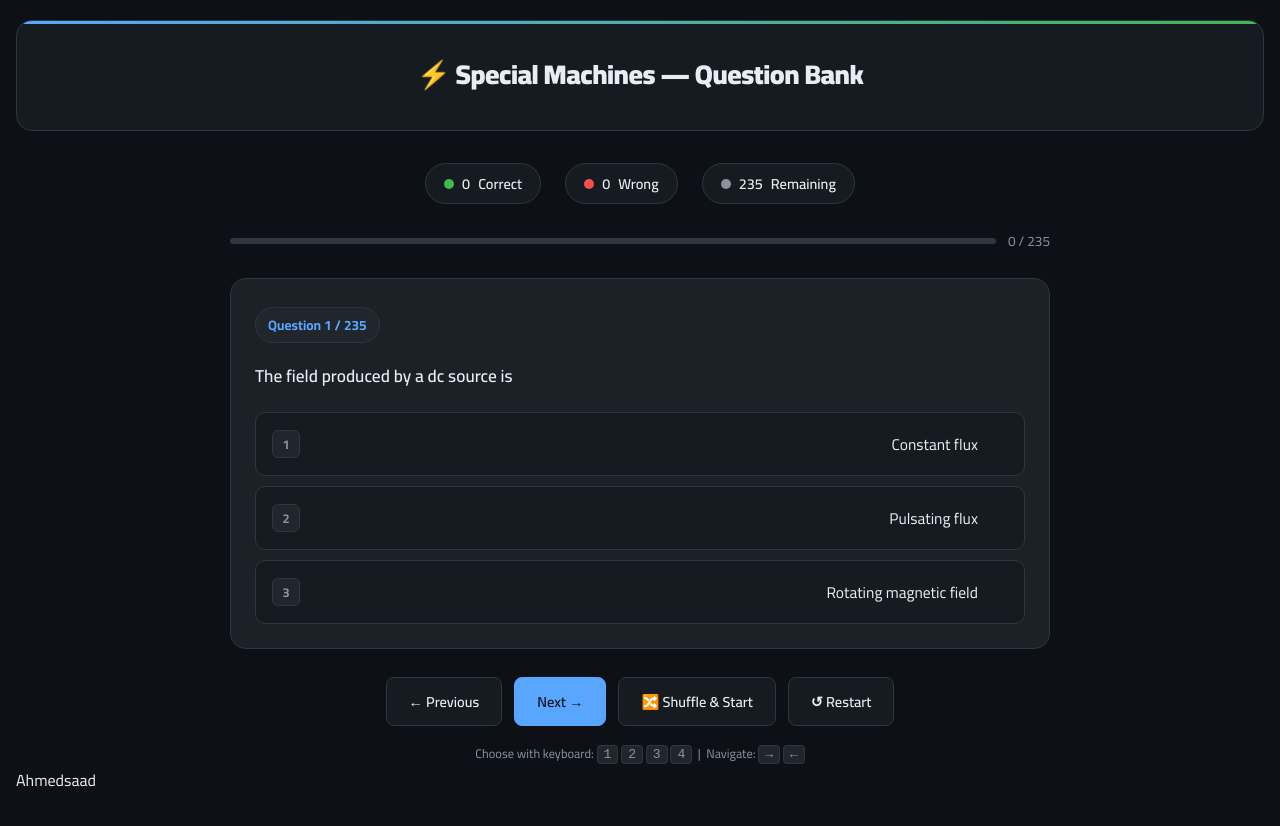
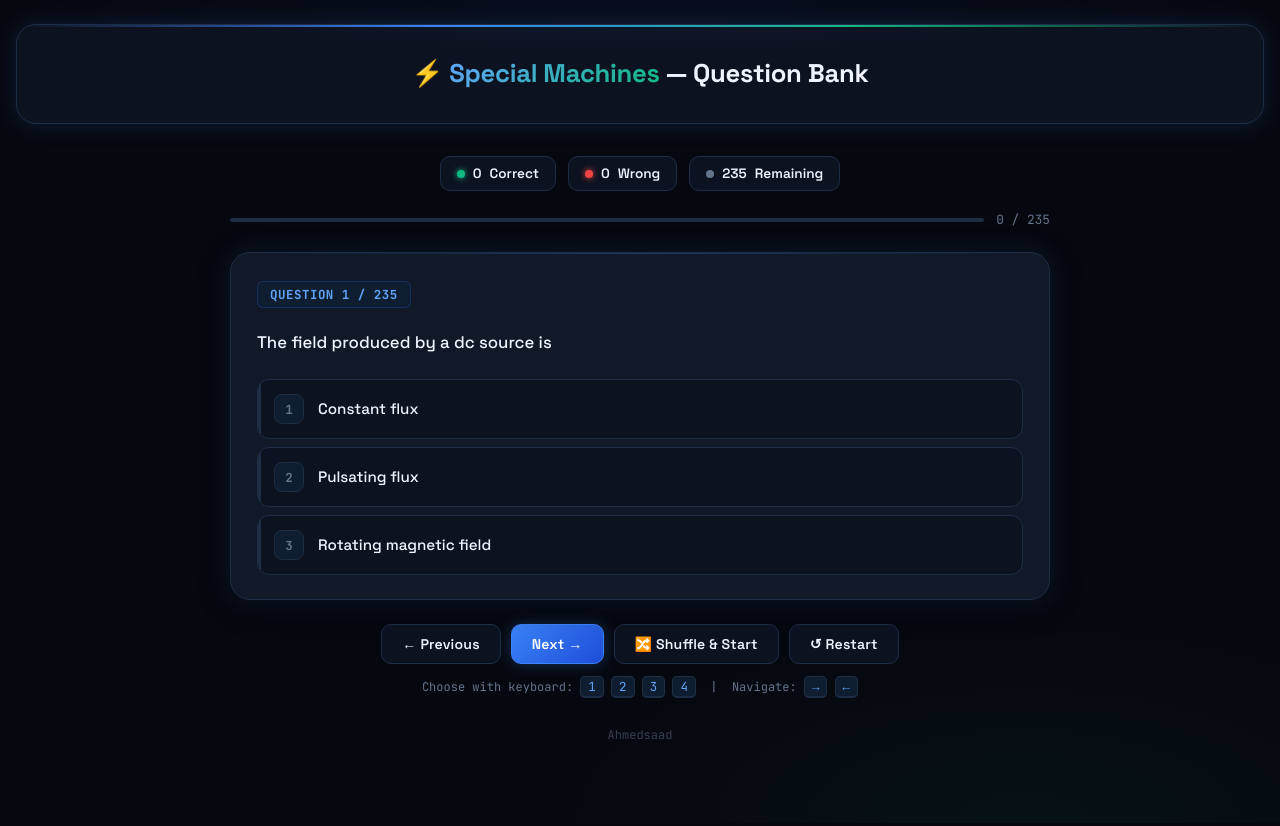
Before and after one commit to Ahmedsaade/special_machine_bank, a plain HTML site: page index.html in a window 1280 px wide. Drawn offline with Linux system fonts and the light colour scheme.

Commit message:
Add files via upload

```diff
--- a/index.html
+++ b/index.html
@@ -4,23 +4,27 @@
 
 <meta name="viewport" content="width=device-width, initial-scale=1.0">
 <title>Special Machines - Question Bank Quiz</title>
-<style>
-  @import url('https://fonts.googleapis.com/css2?family=Cairo:wght@400;600;700;900&display=swap');
+<style>  @import url('https://fonts.googleapis.com/css2?family=Space+Grotesk:wght@400;500;600;700&family=JetBrains+Mono:wght@400;700&display=swap');
 
   :root {
-    --bg: #0d1117;
-    --surface: #161b22;
-    --card: #1c2128;
-    --border: #30363d;
-    --accent: #58a6ff;
-    --accent2: #3fb950;
-    --wrong: #f85149;
-    --text: #e6edf3;
-    --muted: #8b949e;
-    --correct-bg: rgba(63,185,80,0.12);
-    --wrong-bg: rgba(248,81,73,0.12);
-    --hover: #21262d;
-    --number-bg: #21262d;
+    --bg: #06080f;
+    --surface: #0d1220;
+    --card: #111827;
+    --border: #1e2d45;
+    --border-glow: #2563eb44;
+    --accent: #3b82f6;
+    --accent-bright: #60a5fa;
+    --accent2: #10b981;
+    --wrong: #ef4444;
+    --text: #f0f4ff;
+    --muted: #64748b;
+    --correct-bg: rgba(16,185,129,0.08);
+    --wrong-bg: rgba(239,68,68,0.08);
+    --hover: #162032;
+    --number-bg: #0f1d30;
+    --glow: 0 0 24px rgba(59,130,246,0.18);
+    --glow-green: 0 0 20px rgba(16,185,129,0.18);
+    --glow-red: 0 0 20px rgba(239,68,68,0.18);
   }
 
   * { box-sizing: border-box; margin: 0; padding: 0; }
@@ -28,48 +32,65 @@
   body {
     background: var(--bg);
     color: var(--text);
-    font-family: 'Cairo', sans-serif;
+    font-family: 'Space Grotesk', sans-serif;
     min-height: 100vh;
-    padding: 20px 16px 60px;
+    padding: 24px 16px 80px;
+    background-image:
+      radial-gradient(ellipse 80% 50% at 50% -20%, rgba(37,99,235,0.12) 0%, transparent 70%),
+      radial-gradient(ellipse 60% 40% at 80% 100%, rgba(16,185,129,0.06) 0%, transparent 60%);
   }
 
   /* ─── Header ─── */
   .header {
     text-align: center;
     margin-bottom: 32px;
-    padding: 28px 20px 24px;
+    padding: 32px 24px 28px;
     background: var(--surface);
     border: 1px solid var(--border);
-    border-radius: 16px;
+    border-radius: 20px;
     position: relative;
     overflow: hidden;
+    box-shadow: var(--glow);
   }
   .header::before {
     content: '';
     position: absolute;
     top: 0; left: 0; right: 0;
-    height: 3px;
-    background: linear-gradient(90deg, var(--accent), var(--accent2));
+    height: 2px;
+    background: linear-gradient(90deg, transparent, var(--accent), var(--accent2), transparent);
+  }
+  .header::after {
+    content: '';
+    position: absolute;
+    inset: 0;
+    background: radial-gradient(ellipse 60% 80% at 50% -30%, rgba(59,130,246,0.07) 0%, transparent 70%);
+    pointer-events: none;
   }
   .header h1 {
-    font-size: 1.7rem;
-    font-weight: 900;
+    font-size: 1.6rem;
+    font-weight: 700;
     color: var(--text);
     margin-bottom: 6px;
-    letter-spacing: -0.5px;
+    letter-spacing: -0.3px;
   }
-  .header p { color: var(--muted); font-size: 0.95rem; }
+  .header h1 span {
+    background: linear-gradient(135deg, var(--accent-bright), var(--accent2));
+    -webkit-background-clip: text;
+    -webkit-text-fill-color: transparent;
+    background-clip: text;
+  }
+  .header p { color: var(--muted); font-size: 0.9rem; }
 
   /* ─── Progress bar ─── */
   .progress-wrap {
     display: flex;
     align-items: center;
     gap: 12px;
-    margin-bottom: 24px;
+    margin-bottom: 20px;
   }
   .progress-bar {
     flex: 1;
-    height: 6px;
+    height: 4px;
     background: var(--border);
     border-radius: 99px;
     overflow: hidden;
@@ -78,16 +99,22 @@
     height: 100%;
     background: linear-gradient(90deg, var(--accent), var(--accent2));
     border-radius: 99px;
-    transition: width 0.4s ease;
+    transition: width 0.5s cubic-bezier(0.4,0,0.2,1);
+    box-shadow: 0 0 8px rgba(59,130,246,0.5);
   }
-  .progress-label { color: var(--muted); font-size: 0.85rem; white-space: nowrap; }
+  .progress-label {
+    color: var(--muted);
+    font-size: 0.8rem;
+    font-family: 'JetBrains Mono', monospace;
+    white-space: nowrap;
+  }
 
   /* ─── Score strip ─── */
   .score-strip {
     display: flex;
     justify-content: center;
-    gap: 24px;
-    margin-bottom: 24px;
+    gap: 12px;
+    margin-bottom: 20px;
     flex-wrap: wrap;
   }
   .score-pill {
@@ -96,203 +123,241 @@
     gap: 8px;
     background: var(--surface);
     border: 1px solid var(--border);
-    border-radius: 99px;
-    padding: 6px 18px;
-    font-size: 0.9rem;
+    border-radius: 10px;
+    padding: 8px 16px;
+    font-size: 0.85rem;
     font-weight: 600;
+    transition: border-color 0.2s;
   }
-  .score-pill .dot { width: 10px; height: 10px; border-radius: 50%; }
-  .dot-correct { background: var(--accent2); }
-  .dot-wrong   { background: var(--wrong); }
+  .score-pill .dot { width: 8px; height: 8px; border-radius: 50%; }
+  .dot-correct { background: var(--accent2); box-shadow: 0 0 6px var(--accent2); }
+  .dot-wrong   { background: var(--wrong);   box-shadow: 0 0 6px var(--wrong); }
   .dot-left    { background: var(--muted); }
 
   /* ─── Question card ─── */
   .question-card {
     background: var(--card);
     border: 1px solid var(--border);
-    border-radius: 16px;
-    padding: 28px 24px 24px;
-    margin-bottom: 20px;
+    border-radius: 20px;
+    padding: 28px 26px 24px;
+    margin-bottom: 18px;
     max-width: 820px;
     margin-left: auto;
     margin-right: auto;
+    box-shadow: 0 4px 32px rgba(0,0,0,0.4), var(--glow);
+    position: relative;
+    overflow: hidden;
+    transition: border-color 0.3s;
+  }
+  .question-card::before {
+    content: '';
+    position: absolute;
+    top: 0; left: 0; right: 0;
+    height: 1px;
+    background: linear-gradient(90deg, transparent, rgba(59,130,246,0.3), transparent);
   }
 
   .q-meta {
     display: flex;
     align-items: center;
     gap: 10px;
-    margin-bottom: 18px;
+    margin-bottom: 20px;
   }
   .q-number {
     background: var(--number-bg);
-    border: 1px solid var(--border);
-    color: var(--accent);
+    border: 1px solid var(--border-glow);
+    color: var(--accent-bright);
     font-weight: 700;
-    font-size: 0.85rem;
+    font-size: 0.78rem;
+    font-family: 'JetBrains Mono', monospace;
     padding: 4px 12px;
-    border-radius: 99px;
+    border-radius: 6px;
+    letter-spacing: 0.5px;
+    text-transform: uppercase;
   }
 
   .question-text {
-    font-size: 1.08rem;
-    font-weight: 600;
-    line-height: 1.7;
+    font-size: 1.05rem;
+    font-weight: 500;
+    line-height: 1.75;
     color: var(--text);
     margin-bottom: 22px;
   }
 
   /* ─── Options ─── */
-  .options { display: flex; flex-direction: column; gap: 10px; }
+  .options { display: flex; flex-direction: column; gap: 8px; }
 
   .option {
     display: flex;
     align-items: center;
     gap: 14px;
-    padding: 13px 16px;
+    padding: 14px 16px;
     background: var(--surface);
-    border: 1.5px solid var(--border);
-    border-radius: 10px;
+    border: 1px solid var(--border);
+    border-radius: 12px;
     cursor: pointer;
-    transition: background 0.15s, border-color 0.15s, transform 0.1s;
+    transition: background 0.15s, border-color 0.2s, transform 0.15s, box-shadow 0.2s;
     user-select: none;
-    text-align: right;
+    position: relative;
+    overflow: hidden;
+  }
+  .option::before {
+    content: '';
+    position: absolute;
+    left: 0; top: 0; bottom: 0;
+    width: 3px;
+    background: var(--border);
+    transition: background 0.2s;
+    border-radius: 3px 0 0 3px;
   }
   .option:hover:not(.disabled) {
     background: var(--hover);
     border-color: var(--accent);
-    transform: translateX(-2px);
+    transform: translateX(3px);
+    box-shadow: -3px 0 0 var(--accent), 0 0 16px rgba(59,130,246,0.1);
   }
+  .option:hover:not(.disabled)::before { background: var(--accent); }
   .option.disabled { cursor: default; }
 
   .key-badge {
-    min-width: 28px;
-    height: 28px;
+    min-width: 30px;
+    height: 30px;
     background: var(--number-bg);
     border: 1px solid var(--border);
-    border-radius: 6px;
+    border-radius: 8px;
     display: flex;
     align-items: center;
     justify-content: center;
-    font-size: 0.8rem;
+    font-size: 0.78rem;
     font-weight: 700;
+    font-family: 'JetBrains Mono', monospace;
     color: var(--muted);
     flex-shrink: 0;
+    transition: background 0.2s, color 0.2s, border-color 0.2s;
   }
 
-  .option-text { flex: 1; font-size: 0.97rem; line-height: 1.5; }
+  .option-text { flex: 1; font-size: 0.95rem; line-height: 1.5; font-weight: 500; }
 
   .status-icon {
-    font-size: 1.2rem;
+    font-size: 1.1rem;
     flex-shrink: 0;
     opacity: 0;
-    transition: opacity 0.2s;
+    transition: opacity 0.25s;
   }
 
   /* ─── Result states ─── */
   .option.correct {
     background: var(--correct-bg);
     border-color: var(--accent2);
+    box-shadow: var(--glow-green);
   }
-  .option.correct .key-badge { background: var(--accent2); color: #0d1117; border-color: var(--accent2); }
-  .option.correct .status-icon { opacity: 1; }
+  .option.correct::before { background: var(--accent2); }
+  .option.correct .key-badge { background: var(--accent2); color: #06080f; border-color: var(--accent2); font-weight: 800; }
+  .option.correct .status-icon { opacity: 1; color: var(--accent2); }
 
   .option.wrong {
     background: var(--wrong-bg);
     border-color: var(--wrong);
+    box-shadow: var(--glow-red);
   }
+  .option.wrong::before { background: var(--wrong); }
   .option.wrong .key-badge { background: var(--wrong); color: #fff; border-color: var(--wrong); }
-  .option.wrong .status-icon { opacity: 1; }
+  .option.wrong .status-icon { opacity: 1; color: var(--wrong); }
 
   /* ─── Feedback banner ─── */
   .feedback {
-    margin-top: 18px;
-    padding: 12px 16px;
+    margin-top: 16px;
+    padding: 11px 16px;
     border-radius: 10px;
-    font-size: 0.95rem;
+    font-size: 0.9rem;
     font-weight: 600;
     display: none;
     align-items: center;
     gap: 10px;
   }
   .feedback.show { display: flex; }
-  .feedback.correct-fb { background: var(--correct-bg); border: 1px solid var(--accent2); color: var(--accent2); }
-  .feedback.wrong-fb   { background: var(--wrong-bg);   border: 1px solid var(--wrong);   color: var(--wrong); }
+  .feedback.correct-fb { background: var(--correct-bg); border: 1px solid rgba(16,185,129,0.3); color: var(--accent2); }
+  .feedback.wrong-fb   { background: var(--wrong-bg);   border: 1px solid rgba(239,68,68,0.3);   color: var(--wrong); }
 
   /* ─── Auto-advance bar ─── */
-  .advance-bar {
-    margin-top: 16px;
-    display: none;
-  }
+  .advance-bar { margin-top: 14px; display: none; }
   .advance-bar.show { display: block; }
   .advance-track {
-    height: 4px;
+    height: 3px;
     background: var(--border);
     border-radius: 99px;
     overflow: hidden;
   }
   .advance-fill {
     height: 100%;
-    background: var(--accent);
+    background: linear-gradient(90deg, var(--accent), var(--accent2));
     border-radius: 99px;
     width: 100%;
     transition: width linear;
+    box-shadow: 0 0 6px var(--accent);
   }
   .advance-label {
-    font-size: 0.78rem;
+    font-size: 0.75rem;
     color: var(--muted);
     text-align: center;
     margin-top: 6px;
+    font-family: 'JetBrains Mono', monospace;
   }
 
   /* ─── Controls ─── */
   .controls {
     display: flex;
     justify-content: center;
-    gap: 12px;
-    margin-top: 28px;
+    gap: 10px;
+    margin-top: 24px;
     max-width: 820px;
     margin-left: auto;
     margin-right: auto;
     flex-wrap: wrap;
   }
   .btn {
-    padding: 10px 22px;
-    border-radius: 8px;
-    border: 1.5px solid var(--border);
+    padding: 10px 20px;
+    border-radius: 10px;
+    border: 1px solid var(--border);
     background: var(--surface);
     color: var(--text);
-    font-family: 'Cairo', sans-serif;
-    font-size: 0.9rem;
+    font-family: 'Space Grotesk', sans-serif;
+    font-size: 0.88rem;
     font-weight: 600;
     cursor: pointer;
-    transition: background 0.15s, border-color 0.15s;
+    transition: background 0.15s, border-color 0.2s, box-shadow 0.2s, transform 0.1s;
+    letter-spacing: 0.2px;
   }
-  .btn:hover { background: var(--hover); border-color: var(--accent); }
+  .btn:hover { background: var(--hover); border-color: var(--accent); box-shadow: 0 0 12px rgba(59,130,246,0.15); transform: translateY(-1px); }
+  .btn:active { transform: translateY(0); }
   .btn-primary {
-    background: var(--accent);
+    background: linear-gradient(135deg, var(--accent), #1d4ed8);
     border-color: var(--accent);
-    color: #0d1117;
+    color: #fff;
+    box-shadow: 0 0 16px rgba(59,130,246,0.3);
   }
-  .btn-primary:hover { opacity: 0.85; }
+  .btn-primary:hover { opacity: 0.9; box-shadow: 0 0 24px rgba(59,130,246,0.5); }
 
   /* ─── Keyboard hint ─── */
   .kb-hint {
     text-align: center;
     color: var(--muted);
-    font-size: 0.78rem;
-    margin-top: 16px;
+    font-size: 0.75rem;
+    margin-top: 14px;
     max-width: 820px;
     margin-left: auto;
     margin-right: auto;
+    font-family: 'JetBrains Mono', monospace;
   }
   .kb-hint kbd {
     background: var(--number-bg);
     border: 1px solid var(--border);
-    border-radius: 4px;
-    padding: 1px 6px;
-    font-family: monospace;
-    font-size: 0.82rem;
+    border-bottom: 2px solid var(--border);
+    border-radius: 5px;
+    padding: 1px 7px;
+    font-family: 'JetBrains Mono', monospace;
+    font-size: 0.78rem;
+    color: var(--accent-bright);
   }
 
   /* ─── Finish screen ─── */
@@ -300,40 +365,71 @@
     display: none;
     text-align: center;
     padding: 48px 24px;
-    max-width: 540px;
+    max-width: 560px;
     margin: 0 auto;
   }
   .finish-screen.show { display: block; }
-  .finish-icon { font-size: 4rem; margin-bottom: 16px; }
-  .finish-screen h2 { font-size: 1.8rem; font-weight: 900; margin-bottom: 8px; }
-  .finish-screen p  { color: var(--muted); margin-bottom: 24px; }
+  .finish-icon { font-size: 3.5rem; margin-bottom: 16px; }
+  .finish-screen h2 {
+    font-size: 1.9rem;
+    font-weight: 700;
+    margin-bottom: 8px;
+    background: linear-gradient(135deg, var(--text), var(--accent-bright));
+    -webkit-background-clip: text;
+    -webkit-text-fill-color: transparent;
+    background-clip: text;
+  }
+  .finish-screen p  { color: var(--muted); margin-bottom: 24px; font-size: 0.9rem; }
   .result-grid {
     display: grid;
     grid-template-columns: 1fr 1fr;
-    gap: 12px;
-    margin-bottom: 28px;
+    gap: 10px;
+    margin-bottom: 24px;
   }
   .result-box {
     background: var(--surface);
     border: 1px solid var(--border);
+    border-radius: 14px;
+    padding: 20px;
+    transition: border-color 0.2s;
+  }
+  .result-box:hover { border-color: var(--border-glow); }
+  .result-box .val { font-size: 2.2rem; font-weight: 700; font-family: 'JetBrains Mono', monospace; }
+  .result-box .lbl { font-size: 0.75rem; color: var(--muted); margin-top: 4px; text-transform: uppercase; letter-spacing: 0.5px; }
+  .val-correct { color: var(--accent2); text-shadow: 0 0 20px rgba(16,185,129,0.4); }
+  .val-wrong   { color: var(--wrong);   text-shadow: 0 0 20px rgba(239,68,68,0.4); }
+
+  /* ─── Figure image ─── */
+  #q-figure img {
+    display: block;
+    max-width: 100%;
     border-radius: 12px;
-    padding: 18px;
+    margin-bottom: 18px;
+    border: 1px solid var(--border);
+    box-shadow: 0 4px 24px rgba(0,0,0,0.5);
   }
-  .result-box .val { font-size: 2rem; font-weight: 900; }
-  .result-box .lbl { font-size: 0.8rem; color: var(--muted); margin-top: 4px; }
-  .val-correct { color: var(--accent2); }
-  .val-wrong   { color: var(--wrong); }
+
+  /* ─── Author ─── */
+  body > p {
+    text-align: center;
+    color: var(--muted);
+    font-size: 0.75rem;
+    margin-top: 32px;
+    font-family: 'JetBrains Mono', monospace;
+    opacity: 0.5;
+  }
 
   @media (max-width: 500px) {
     .question-card { padding: 20px 16px; }
-    .option { padding: 11px 12px; }
+    .option { padding: 12px 12px; }
+    .header h1 { font-size: 1.3rem; }
   }
 </style>
 </head>
 <body>
 
 <div class="header">
-  <h1>⚡ Special Machines — Question Bank</h1>
+  <h1>⚡ <span>Special Machines</span> — Question Bank</h1>
 
 </div>
 
```
